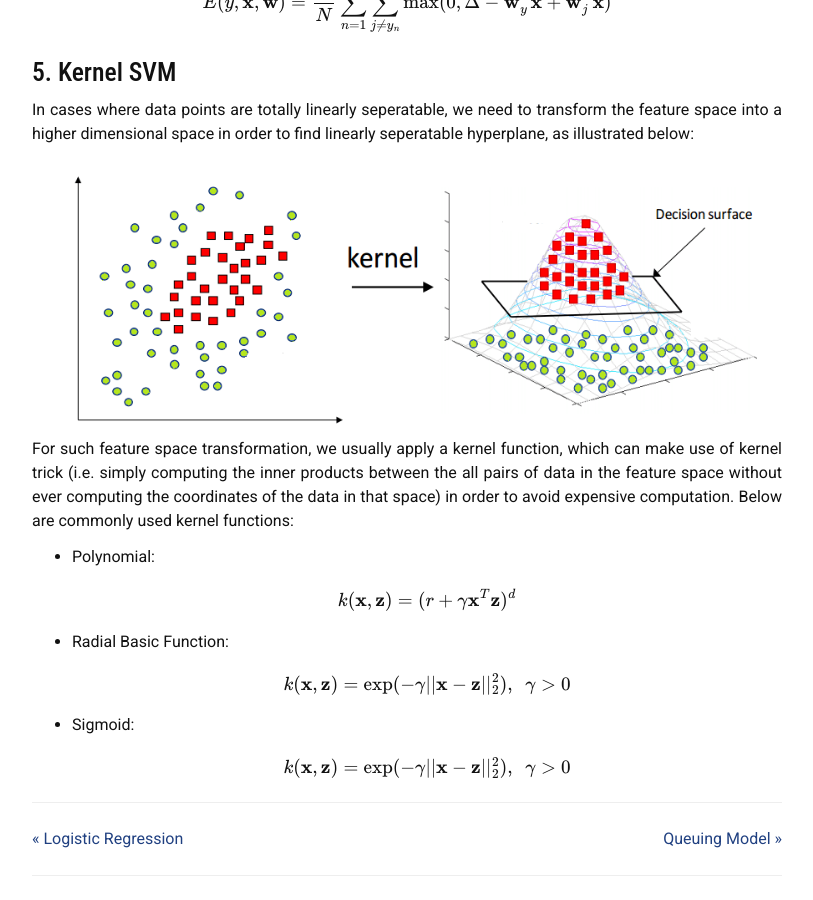
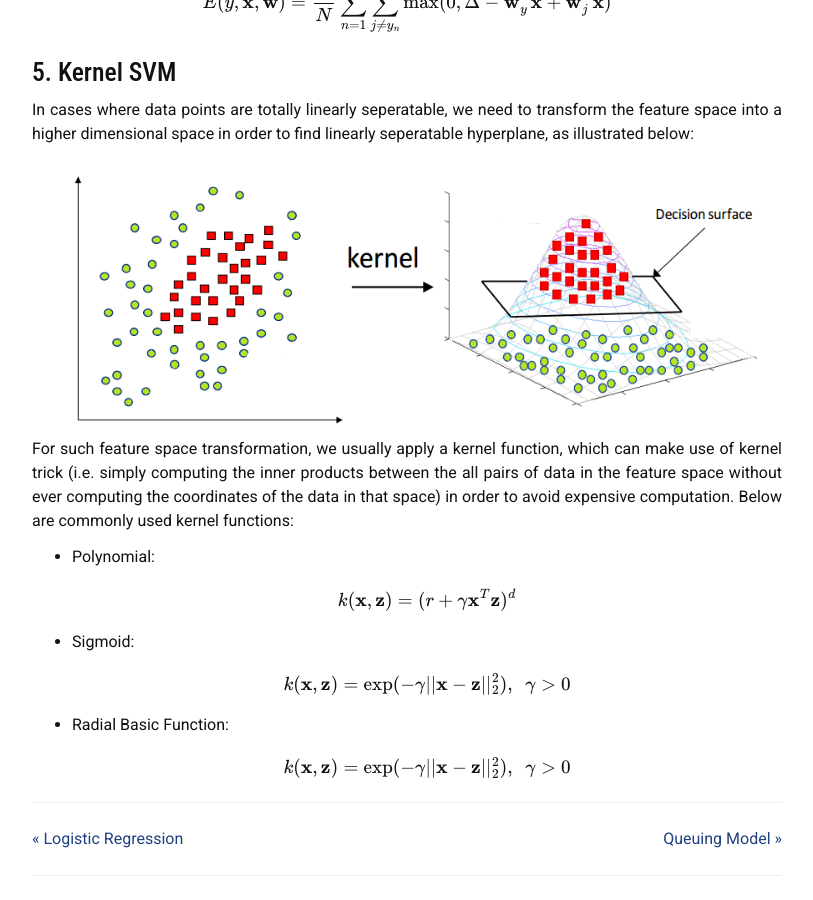
Before and after one commit to liambll/blog-archive, a Jekyll site: the page built from _posts/2017-06-30-svm.markdown, in a window 1280 px wide and 900 px high, scrolled down 2795 px. Shown: the whole window, without its empty margins (233-1046 px from the left). Built offline with Jekyll 4.4.1, drawn with Linux system fonts in a browser that asks for light colours; nearby versions of some CDN libraries; formulas are drawn with MathJax 3; comment, search, counter and statistics services are not loaded.

```diff
--- a/_posts/2017-06-30-svm.markdown
+++ b/_posts/2017-06-30-svm.markdown
@@ -114,11 +114,11 @@ For such feature space transformation, we usually apply a kernel function, which
 \\[
 k(\mathbf{x}, \mathbf{z}) = (r + \gamma \mathbf{x}^T\mathbf{z})^d
 \\]
+* Sigmoid:
+\\[
+k(\mathbf{x}, \mathbf{z}) = \exp(-\gamma \|\|\mathbf{x} - \mathbf{z}\|\|_2^2), ~~ \gamma > 0
+\\]
 * Radial Basic Function:
 \\[
 k(\mathbf{x}, \mathbf{z}) = \exp(-\gamma \|\|\mathbf{x} - \mathbf{z}\|\|_2^2), ~~ \gamma > 0
 \\]
-* Sigmoid:
-\\[
-k(\mathbf{x}, \mathbf{z}) = \exp(-\gamma \|\|\mathbf{x} - \mathbf{z}\|\|_2^2), ~~ \gamma > 0
-\\]
```
